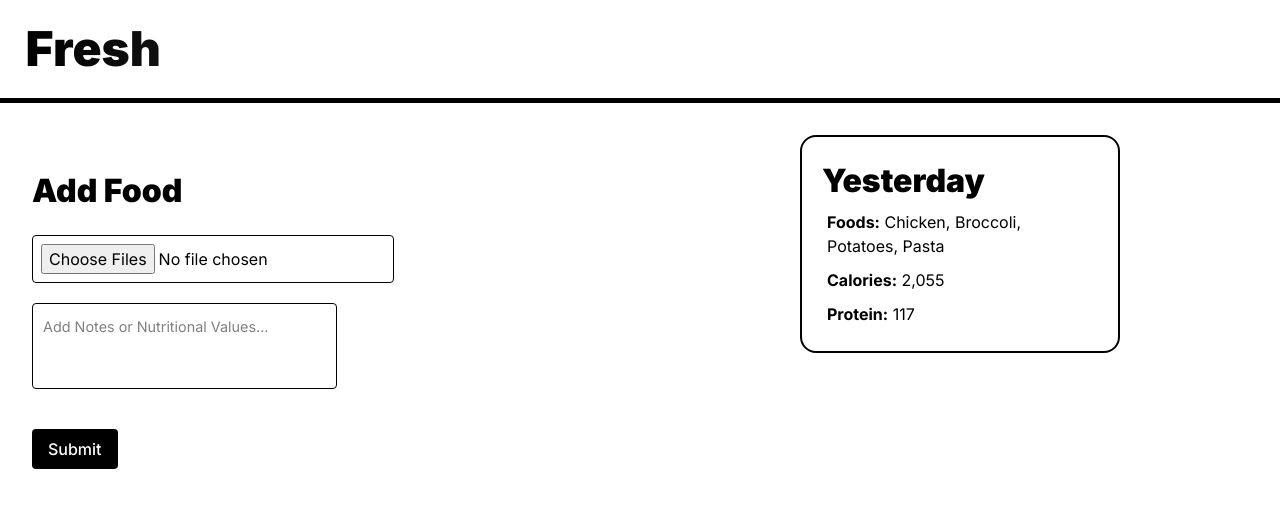
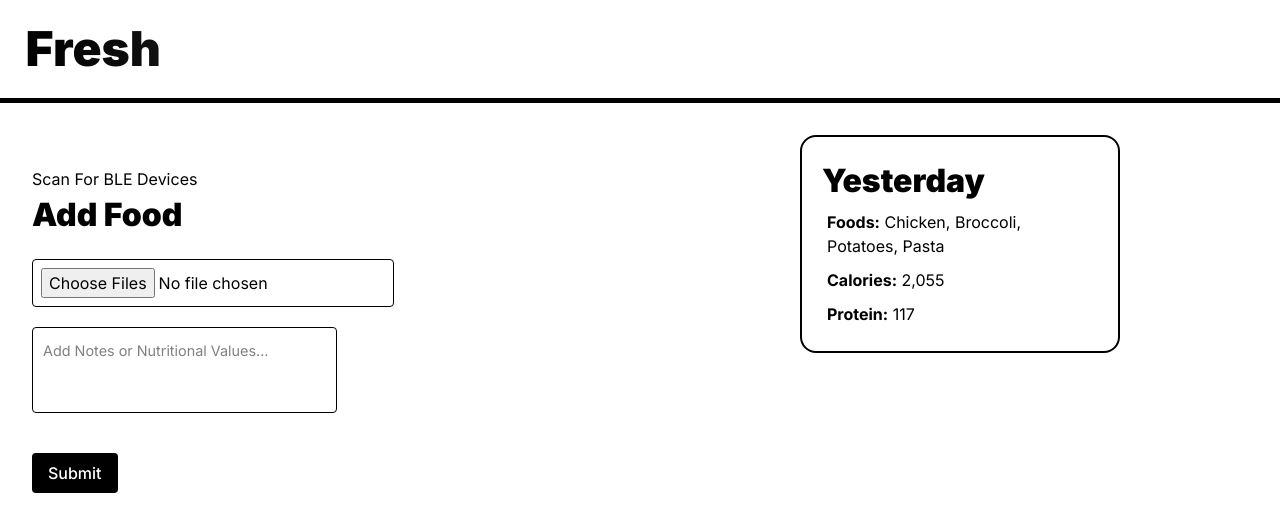
Before and after one commit to jacobtrebil/fresh, a Next.js app: page /fooddetection in a window 1280 px wide. Shown: the top 532 px of the page. Built offline with nearby package versions, Linux system fonts and the light colour scheme.

Commit message:
added connection to BLE devices

```diff
--- a/src/app/fooddetection/page.tsx
+++ b/src/app/fooddetection/page.tsx
@@ -2,6 +2,7 @@
 
 import React, { useState, useEffect} from 'react';
 import Image from 'next/image';
+import { connect } from 'http2';
 
 export default function FoodDetection() {
 
@@ -19,6 +20,66 @@ export default function FoodDetection() {
   const [fileSettingComplete, setFileSettingComplete] = useState(false);
   const [notes, setNotes] = useState("");
 
+  const [deviceName, setDeviceName] = useState("");
+  const [deviceConnectionError, setDeviceConnectionError] = useState("");
+
+  /* useEffect(() => {
+    scanForBLEDevices();
+  }, []) */
+
+  const scanForBLEDevices = async () => {
+    try {
+      console.log("Starting BLE connection process...");
+
+      if (!navigator.bluetooth) {
+        console.error("Web Bluetooth API is not available in your browser!");
+        setDeviceConnectionError("Web Bluetooth API is not available in your browser!");
+        return;
+      }
+
+      const options = {
+        filters: [
+          { services: ['battery_service'] },  // Example: Look for devices with battery service
+          { namePrefix: 'BLE' },              // Example: Look for devices with names starting with 'BLE'
+          // Add more filters as needed
+        ],
+        optionalServices: ['device_information']  // Example: Additional services you might want to interact with
+      };
+
+      console.log("Requesting Bluetooth Device...");
+      const device = await navigator.bluetooth.requestDevice(options);
+
+      console.log("Device selected:", device);
+      if (!device) {
+        console.error("No device selected!");
+        setDeviceConnectionError("No device selected!");
+        return;
+      }
+
+      console.log("Device name:", device.name);
+      setDeviceName(device.name || 'Unnamed device');
+
+      console.log("Connecting to GATT Server...");
+      const server = await device.gatt?.connect();
+
+      if (!server) {
+        console.error("Failed to connect to GATT server!");
+        setDeviceConnectionError("Failed to connect to GATT server!");
+        return;
+      }
+
+      console.log("Connected to GATT Server");
+
+      // Clear any previous errors
+      setDeviceConnectionError("");
+
+      console.log('Successfully connected to device:', device.name);
+    } catch (err: any) {
+      console.error('Error in BLE connection process:', err);
+      setDeviceConnectionError(err.message);
+    }
+  };
+
   const newImages: string[] = [];
 
     async function handleSubmit() {
@@ -27,7 +88,6 @@ export default function FoodDetection() {
             return;
         }
 
-        console.log("submit image = ", images[0]);
         await fetch("/api/chat", {
             method: "POST",
             headers: {
@@ -72,7 +132,6 @@ export default function FoodDetection() {
   }
 
   useEffect(() => {
-    console.log("files = ", files);
     if (files.length > 0) {
       for (let i = 0; i < files.length; i++) {
         console.log("files length = ", files.length);
@@ -83,13 +142,13 @@ export default function FoodDetection() {
     }
   }, [fileSettingComplete]);
 
-  useEffect(() => {
+  /* useEffect(() => {
     console.log("fileNames = ", fileNames);
   }, [fileNames]);
 
   useEffect(() => {
     console.log("images = ", images);
-  }, [images]);
+  }, [images]); */
 
   const PROMPT_TEMPLATE = 'You take an image and return a list of food items in the image.'
 
@@ -99,6 +158,7 @@ export default function FoodDetection() {
         <h1 style={{ textAlign: "left", margin: "0 auto" }}>Fresh</h1>
       </header>
       <div className="uploadSection">
+        <button className="scan" onClick={scanForBLEDevices}>Scan For BLE Devices</button>
         <h2>Add Food</h2>
         <div>
           { images.length > 0 && fileReadingComplete && images.map((photo, index: any) => (
```
Also changed, not shown: global.d.ts (added, +11 -0 lines).
